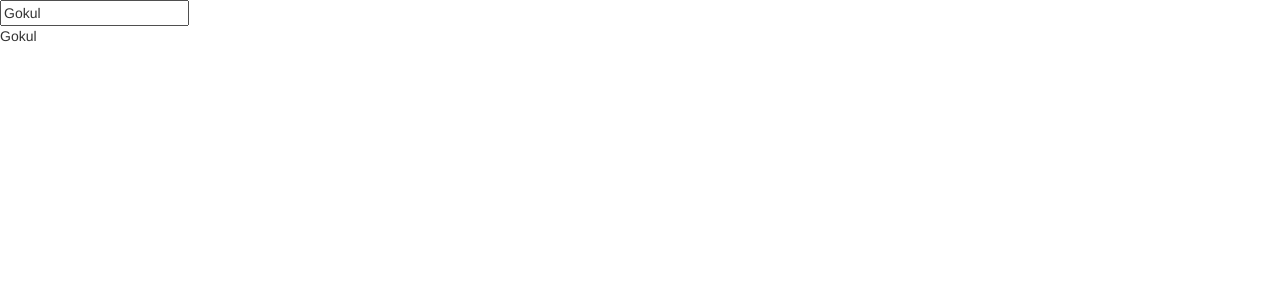
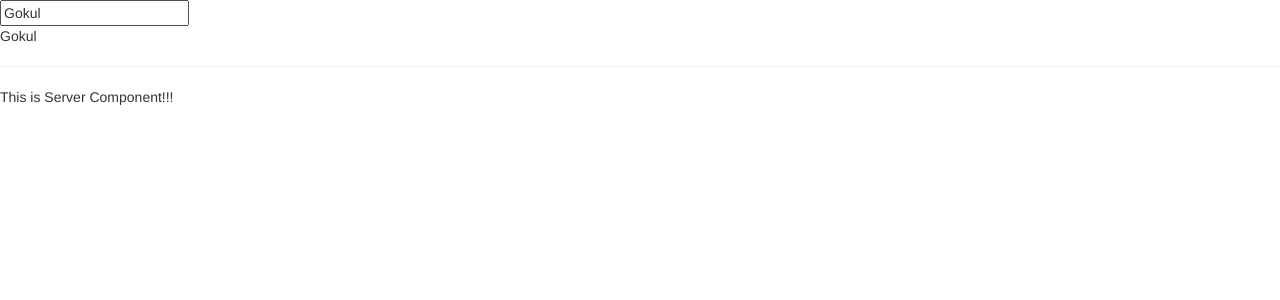
Before and after one commit to gokulnathv/demoui, an Angular app in the folder demoui/: page / in a window 1280 px wide. Shown: the top 300 px of the page. Built offline with nearby package versions, Linux system fonts and the light colour scheme.

Commit message:
Added the new component called server.

```diff
--- a/demoui/src/app/app.component.html
+++ b/demoui/src/app/app.component.html
@@ -1,2 +1,4 @@
 <input type="text" [(ngModel)]="name">
 <p>{{name}}</p>
+<hr>
+<server-component></server-component>
--- a/demoui/src/app/app.module.ts
+++ b/demoui/src/app/app.module.ts
@@ -3,10 +3,12 @@ import { NgModule } from '@angular/core';
 import { FormsModule } from '@angular/forms';
 
 import { AppComponent } from './app.component';
+import { serverComponent } from './server/server.component';
 
 @NgModule({
   declarations: [
-    AppComponent
+    AppComponent,
+    serverComponent
   ],
   imports: [
     BrowserModule,
--- /dev/null
+++ b/demoui/src/app/server/server.component.html
@@ -0,0 +1 @@
+<div>This is Server Component!!!</div>
--- /dev/null
+++ b/demoui/src/app/server/server.component.ts
@@ -0,0 +1,9 @@
+import { Component } from '@angular/core';
+
+@Component(
+    {
+        selector : 'server-component',
+        templateUrl : './server.component.html'
+    }
+)
+export class serverComponent {}
```
